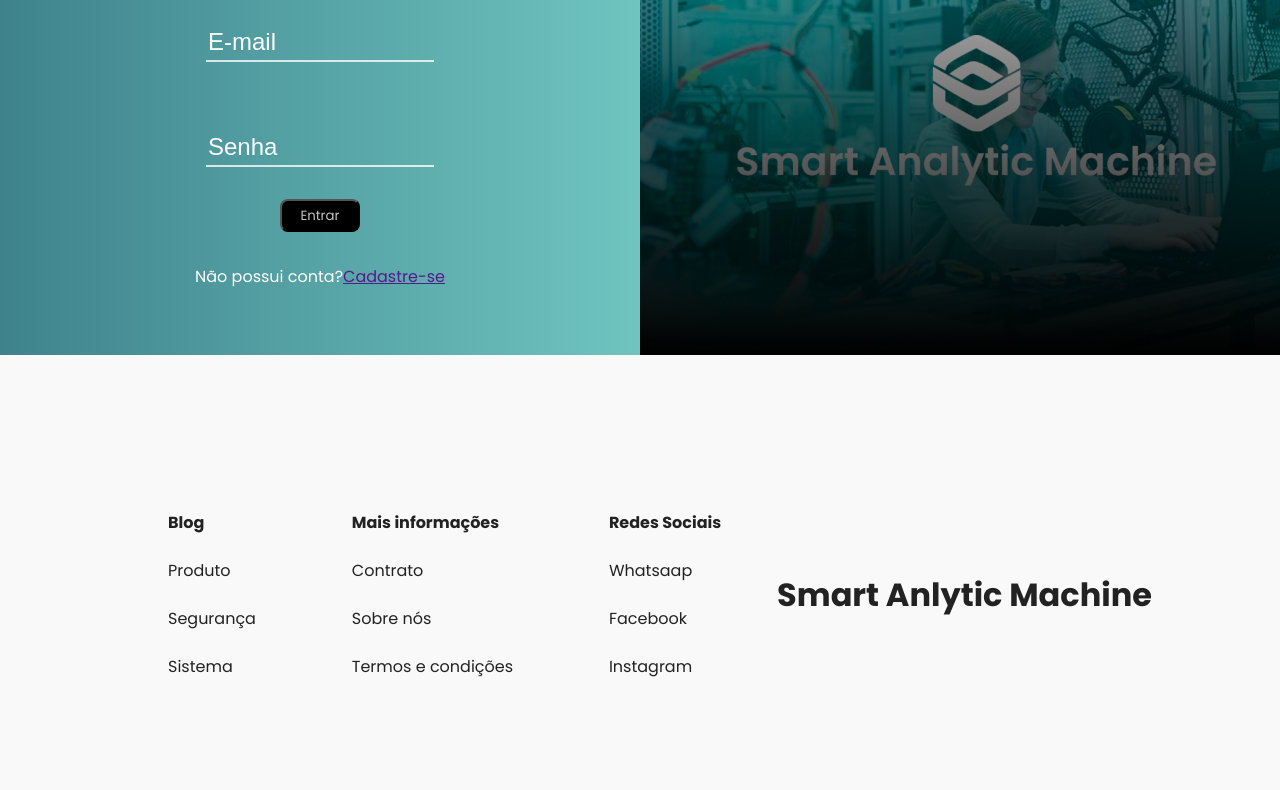
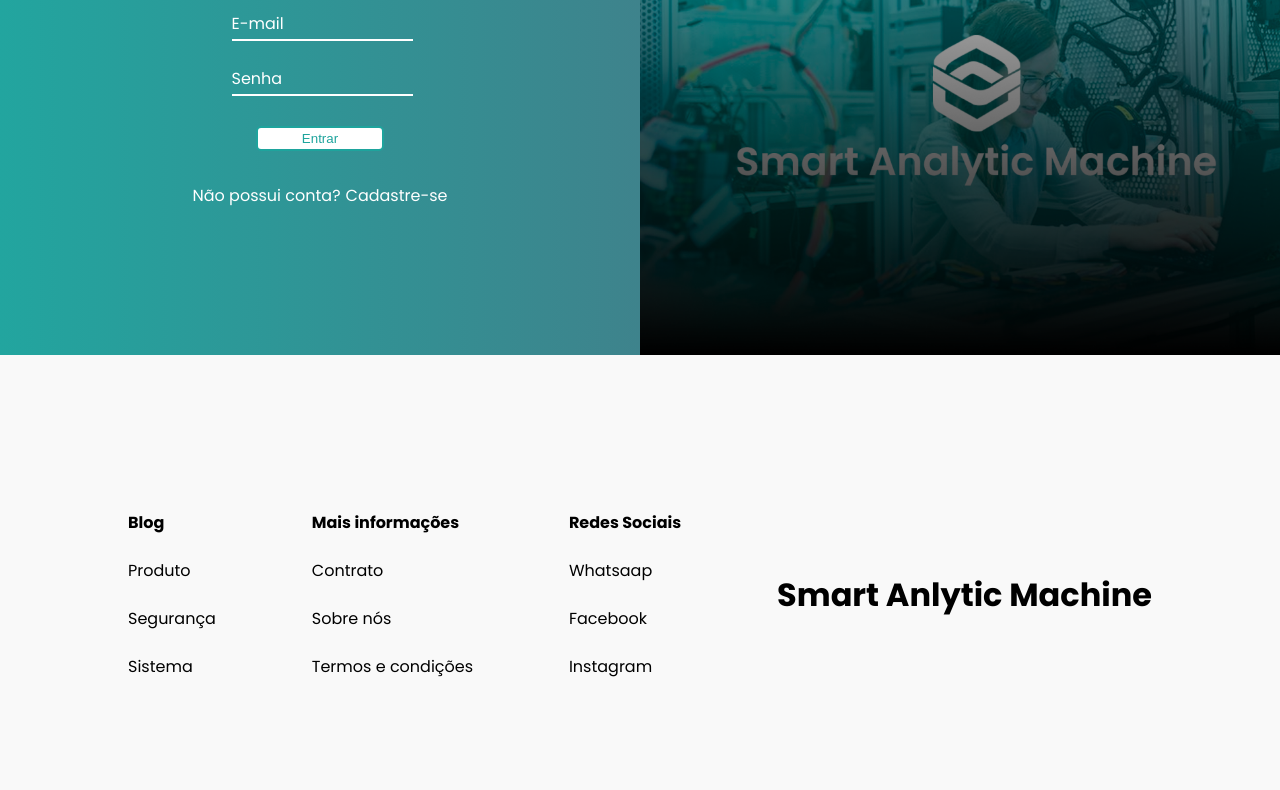
Before and after one commit to Grupo1-2ADSB/Site, a website: page site/public/login.html in a window 1280 px wide. Shown: the part 285-1075 px from the top of the page. Drawn offline with Linux system fonts and the light colour scheme.

Commit message:
Padronizações css

```diff
--- a/site/public/css/buscaEmpresa.css
+++ b/site/public/css/buscaEmpresa.css
@@ -1,45 +1,4 @@
-@import url('https://fonts.googleapis.com/css2?family=Poppins:ital,wght@0,100;0,200;0,300;0,400;0,500;0,600;0,700;0,800;0,900;1,100;1,200;1,300;1,400;1,500;1,600;1,700;1,800;1,900&display=swap');
-
-:root {
-
-    /*
-       Variaveis e tamanhos pré-definidos
-       ** Variaveis **
-        - Para utilizar coloque var(--nomeDaVariavel)
-    */
-
-    /*
-       CORES:
-       Azul principal - cor principal: utilizado em botões, alguns textos, degradê
-       Preto - títulos: juntamente em bold
-       Preto - textos: Sem bold
-       Branco - Utilizado em botões, fundos, cor de fontes, etc
-       Degradê - Azul degradê + degradê 2
-       ----------------------------------------------------------------------------------
-       FONTES:
-       Fonte padrão: Poppins
-       Fonte secundária: Arial, helvetica, sans-serif
-       ----------------------------------------------------------------------------------
-       TAMANHOS:
-       Tamanho fonte padrão: 16px = 1rem
-       Tamanho da logo marca: "Smart Analytic Machine"
-       Tamanho Títulos: Utilizado em h1s, etc
-       TamanhoTxt: tamanho utilizado nos textos normais
-
-    */
-    --azulDegrade: (#3E838C);
-    --azulDegrade2: (#22A59F);
-    --azulPrincipal: (#1EA49D);
-    --preto: (#222222);
-    --branco: (#FFFFFF);
-    --tamanhoTxt: 1.5rem;
-    --tamanhoLogoMarca: 1.5rem;
-    --tamanhoTitulos: 3.75rem;
-    font-size: 16px;
-    font-family: 'Poppins', Arial, helvetica, sans-serif;
-}
-
-body{
+body {
     margin: 0;
 
 }
@@ -73,38 +32,39 @@
 }
 
 .header #aqui {
-    background: #1EA49D;
-    color: white;
+    background: var(--azulPrincipal);
+    color: var(--branco);
     padding: 8px;
     border-radius: 5px;
 }
 
+.header #aqui:hover {
+    background-color: var(--branco);
+    color: var(--azulPrincipal);
+    border: 2px solid var(--azulPrincipal);
+}
+
 .header a:hover {
-    transition: 1s;
-    background: #1EA49D;
-    color: white;
-    padding: 8px;
-    border-radius: 5px;
+    border-bottom: 2px solid var(--azulPrincipal);
+    transition: .2s ease-in;
 }
 
 .formulario {
-    background-image: linear-gradient(to right, #22a59e65, #3E838C);
+    background-image: linear-gradient(to left, var(--azulDegrade), var(--azulDegrade2));
     width: 100%;
     height: 40em;
     display: block;
     text-align: center;
 }
 
-.formulario  .titulo{
+.formulario .titulo {
     /* border: 2px solid yellow; */
-    font-size: 2.5rem;
-    color: white;
+    font-size: var(--tamanhoTitulos);
+    color: var(--branco);
     height: 10vh;
     margin-bottom: 0;
 
 }
-
-
 
 .formulario .container {
     display: flex;
@@ -115,47 +75,55 @@
 
 }
 
-.formulario .container .busca{
+.formulario .container .busca {
     /* border: solid 2px green; */
     margin: auto;
 }
 
-.formulario .container .busca .box input{
+.formulario .container .busca .box input {
+    outline: none;
     border: none;
     width: 120%;
-    height: 3em;
-    background: none;
-    color: white;
-    border-bottom: solid 2px white;
-    margin-bottom: 10px;
+    height: 2em;
+    background: transparent;
+    color: var(--branco);
+    border-bottom: solid 2px var(--branco);
+    /* margin-bottom: 10px; */
     font-size: 1rem;
 }
 
-.formulario .container .busca .box input::placeholder{
-    color: white;
-    font-family: Poppins;
-    font-size: 1.50rem;
-
-}
-
-.formulario .container .busca .box input:focus{
-    outline: 0;
-
-}
-
-.formulario .container .busca span{
-    color: white;
-    font-family: Poppins;
+.formulario .container .busca span {
+    color: var(--branco);
     font-size: 1rem;
 
 }
 
-.formulario .container .busca a{
-    color: #0029FF;
+.formulario .container .busca a {
+    color: var(--branco);
     text-decoration: none;
 }
 
-.footer{
+.box {
+    position: relative;
+    width: 100%;
+}
+
+.box label {
+    position: absolute;
+    left: 0;
+    bottom: 5px;
+    cursor: text;
+    transition: 0.5s ease-in-out;
+    color: var(--branco);
+}
+
+.box input#buscaEmpresa:focus~label,
+.box input#buscaEmpresa:valid~label {
+    transform: translateY(-25px);
+    font-size: 0.75rem;
+}
+
+.footer {
     display: flex;
     justify-content: center;
     align-items: center;
@@ -163,13 +131,15 @@
     background-color: #F9F9F9;
 
 }
-  .listas_footer{
+
+.listas_footer {
     display: flex;
     justify-content: center;
     align-items: center;
     justify-content: space-between;
 }
-  .listas_footer ul{
+
+.listas_footer ul {
     display: flex;
     flex-direction: column;
     list-style: none;
--- a/site/public/css/cadEmpresa.css
+++ b/site/public/css/cadEmpresa.css
@@ -1,9 +1,3 @@
-* {
-    padding: 0;
-    margin: 0;
-    box-sizing: border-box;
-}
-
 /* HEADER */
 header {
     display: flex;
@@ -97,12 +91,20 @@
     color: var(--branco);
 }
 
+.form {
+    height: 90%;
+    display: flex;
+    flex-direction: column;
+    justify-content: center;
+}
+
 .inputs {
     width: 100%;
     display: flex;
     flex-direction: row;
     gap: 20%;
     justify-content: center;
+    align-items: center;
 }
 
 .inputField {
@@ -121,7 +123,6 @@
 }
 
 .inputField .iptCamp {
-    padding: 0.2%;
     border: 0;
     border-bottom: 2px solid var(--branco);
     outline: none;
--- a/site/public/css/login.css
+++ b/site/public/css/login.css
@@ -1,75 +1,29 @@
-@import url('https://fonts.googleapis.com/css2?family=Poppins:ital,wght@0,100;0,200;0,300;0,400;0,500;0,600;0,700;0,800;0,900;1,100;1,200;1,300;1,400;1,500;1,600;1,700;1,800;1,900&display=swap');
-
-:root {
-
-    /*
-       Variaveis e tamanhos pré-definidos
-       ** Variaveis **
-        - Para utilizar coloque var(--nomeDaVariavel)
-    */
-
-    /*
-       CORES:
-       Azul principal - cor principal: utilizado em botões, alguns textos, degradê
-       Preto - títulos: juntamente em bold
-       Preto - textos: Sem bold
-       Branco - Utilizado em botões, fundos, cor de fontes, etc
-       Degradê - Azul degradê + degradê 2
-       ----------------------------------------------------------------------------------
-       FONTES:
-       Fonte padrão: Poppins
-       Fonte secundária: Arial, helvetica, sans-serif
-       ----------------------------------------------------------------------------------
-       TAMANHOS:
-       Tamanho fonte padrão: 16px = 1rem
-       Tamanho da logo marca: "Smart Analytic Machine"
-       Tamanho Títulos: Utilizado em h1s, etc
-       TamanhoTxt: tamanho utilizado nos textos normais
-
-    */
-    --azulDegrade: (#3E838C);
-    --azulDegrade2: (#22A59F);
-    --azulPrincipal: (#1EA49D);
-    --preto: (#222222);
-    --branco: (#FFFFFF);
-    --tamanhoTxt: 1.5rem;
-    --tamanhoLogoMarca: 1.5rem;
-    --tamanhoTitulos: 3.75rem;
-    font-size: 16px;
-    font-family: 'Poppins', Arial, helvetica, sans-serif;
-
-
-    background-color: #ffffff;
-    color: #222222;
-}
-body{
-    margin: 0;
-
-}
-
 .container {
     margin: 0;
     width: 80%;
 }
 
-.header{
+.header {
     /* border: teal 1px solid; */
     display: flex;
     justify-content: center;
     height: 6rem;
 }
-.header .container{
+
+.header .container {
     /*  border: red 1px solid; */
     display: flex;
     justify-content: space-between;
     align-items: center;
     height: auto;
 }
-.header h1{
+
+.header h1 {
     /* border: aqua 1px solid; */
     font-size: var(--tamanhoLogoMarca);
 }
-.header #ul_tudo{
+
+.header #ul_tudo {
     /*  border: blue 1px solid; */
     list-style: none;
     width: 14rem;
@@ -78,44 +32,66 @@
     justify-content: space-between;
 
 }
-.header #ul_cadastro{
+
+.header #ul_cadastro {
     /*  border: black 1px solid; */
     list-style: none;
 
 }
-.header #ul_tudo li{
+
+.header #ul_tudo li {
     /* border: pink 1px solid; */
     display: flex;
     align-items: center;
+    cursor: pointer;
+}
 
+.header #ul_tudo li:hover {
+    border-bottom: 2px solid var(--azulPrincipal);
+    transition: .2s ease-in;
 }
-.header #ul_cadastro li{
+
+.header #ul_cadastro li {
     /* border: pink 1px solid; */
-    background-color: #1EA49D;
-    color: white;
+    background-color: var(--azulPrincipal);
+    color: var(--branco);
     padding: 0.3rem;
     border-radius: 0.3rem;
+    cursor: pointer;
 }
+
+.header #ul_cadastro li:hover {
+    background-color: var(--branco);
+    color: var(--azulPrincipal);
+    border: 2px solid var(--azulPrincipal);
+}
+
 /* -------------------------------------------------------------------------------- */
-.login{
+.login {
     /*  border: rgb(243, 234, 80) 1px solid; */
     height: 34rem;
     margin: none;
 }
-.login h1{
+
+.login h1 {
     /*  border: rgb(243, 234, 80) 1px solid;*/
     font-size: var(--tamanhoTitulos);
+    color: var(--branco);
+    text-align: center;
+    font-weight: 400;
 }
-.login .container{
+
+.login .container {
     /* border: rgb(15, 78, 82) 1px solid; */
     width: 100%;
     height: 100%;
     display: flex;
 }
-.login .form_login{
-    background-image: linear-gradient(to left,  rgba(34, 165, 158, 0.65),rgb(62, 131, 140));
+
+.login .form_login {
+    background-image: linear-gradient(to left, var(--azulDegrade), var(--azulDegrade2));
     /* border: rgb(216, 0, 169) 1px solid; */
-    color: white;
+    color: var(--branco);
     width: 50%;
     height: 100%;
     display: flex;
@@ -124,7 +100,8 @@
     justify-content: center;
     flex-direction: column;
 }
-.login .inputs{
+
+.login .inputs {
     /* border: rgb(40, 172, 49) 1px solid; */
     width: 35%;
     height: 25%;
@@ -134,67 +111,102 @@
     justify-content: space-between;
     padding-top: 1rem;
     padding-bottom: 1rem;
-
-}
-::placeholder{
-    color: white;
-    font-size: var(--tamanhoTxt);
-
 }
 
+input {
+    background-color: transparent;
+    padding: 0.2%;
+    border: 0;
+    border-bottom: 2px solid var(--branco);
+    outline: none;
+    padding: 1.2%;
+    color: var(--branco);
+}
 
-.login .input{
-    background-color: #1ea49d00;
-    border: none;
-    border-bottom: rgba(255, 255, 255, 0.776) 2px solid;
-    height: 20%;
+input:hover {
+    outline: none;
+}
+
+.inputCamp {
+    margin: 30px 0;
+    position: relative;
     width: 100%;
+}
 
+.inputCamp label {
+    position: absolute;
+    left: 0;
+    bottom: 5px;
+    cursor: text;
+    transition: 0.5s ease-in-out;
+    color: var(--branco);
 }
-.login #btn_login{
-    /* border: brown solid 1px; */
-    width: 5rem;
-    margin-top: 1rem;
-    background-color: black;
-    border-radius: 0.5rem;
-    color: rgba(255, 255, 255, 0.768);
-    font-family: 'Poppins', Arial, helvetica, sans-serif;
-    height: 2.1rem;
+
+.inputCamp input:focus ~ label,
+.inputCamp input:valid ~ label {
+    transform: translateY(-20px);
+    font-size: 0.75rem;
 }
-.login .img_login{
+
+.login #btn_login {
+    background-color: var(--branco);
+    color: var(--azulPrincipal);
+    width: 10vw;
+    border: 2px solid var(--azulPrincipal);
+    border-radius: 5px;
+    padding: 0.5%;
+    cursor: pointer;
+}
+
+.login #btn_login:hover {
+    background-color: var(--azulPrincipal);
+    border: 2px solid var(--branco);
+    color: var(--branco);
+    transition: .5s ease-in-out;
+}
+
+.login .img_login {
     /*   border: rgb(0, 0, 0) 1px solid; */
     width: 50%;
     height: 100%;
 }
+
 .login .img_login {
     /* border: rgb(246, 0, 0) 1px solid; */
     background-image: url(../imgs/img_login.png);
     background-size: cover;
+}
 
- }
- #nao_possui{
+#nao_possui {
     display: flex;
+    gap: 5px;
     margin: 2rem;
 }
 
+#nao_possui a {
+    text-decoration: none;
+    color: var(--branco);
+}
+
 /*-----------------------------------------------------------------------*/
- .footer{
+.footer {
     /*  border: solid 5px rgb(0, 0, 0); */
     display: flex;
     justify-content: center;
     align-items: center;
     height: 30rem;
     background-color: #F9F9F9;
+}
 
- }
- .listas_footer{
+.listas_footer {
     /*  border: solid 1px rgb(242, 15, 181); */
     display: flex;
     justify-content: center;
     align-items: center;
     justify-content: space-between;
 }
- .listas_footer ul{
+
+.listas_footer ul {
     /* border: solid 1px rgb(242, 178, 15); */
     display: flex;
     flex-direction: column;
--- a/site/public/css/style.css
+++ b/site/public/css/style.css
@@ -33,7 +33,13 @@
     --branco: #FFFFFF;
     --tamanhoTxt: 1.5rem;
     --tamanhoLogoMarca: 1.5rem;
-    --tamanhoTitulos: 3.75rem;
+    --tamanhoTitulos: 2.5rem;
     font-size: 16px;
     font-family: 'Poppins', Arial, helvetica, sans-serif;
 }
+
+* {
+    margin: 0;
+    padding: 0;
+    box-sizing: border-box;
+}
--- a/site/public/login.html
+++ b/site/public/login.html
@@ -6,7 +6,7 @@
     <meta name="viewport" content="width=device-width, initial-scale=1.0">
     <title>Smart Analytic Machine</title>
     <link rel="stylesheet" href="./css/login.css">
-
+    <link rel="stylesheet" href="css/style.css">
 </head>
 <body>
 
@@ -30,12 +30,17 @@
 
     <div class="login" >
         <div class="container">
-
             <div class="form_login">
-                <h1 id="login" >Login</h1>
-                <div class="inputs">
-                    <input placeholder="E-mail" class="input" id="input_email" type="email">
-                    <input placeholder="Senha" class="input" id="input_senha" type="password">
+                <h1>Login</h1>
+                <div class="inputField">
+                    <div class="inputCamp">
+                        <input class="input" id="iptEmail" type="text" required>
+                        <label for="iptEmail">E-mail</label>
+                    </div>
+                    <div class="inputCamp">
+                        <input class="input" id="iptSenha" type="password" required>
+                        <label for="iptSenha">Senha</label>
+                    </div>
                 </div>
                 <button id="btn_login" >Entrar</button>
                <div id="nao_possui"> Não possui conta? <a href="">Cadastre-se</a> </div>
```
Also changed, not shown: site/public/buscaEmpresa.html (+3 -1 lines), site/public/cadastroEmpresa.html (+4 -2 lines). Lines whose indentation alone changed are shown as unchanged.
